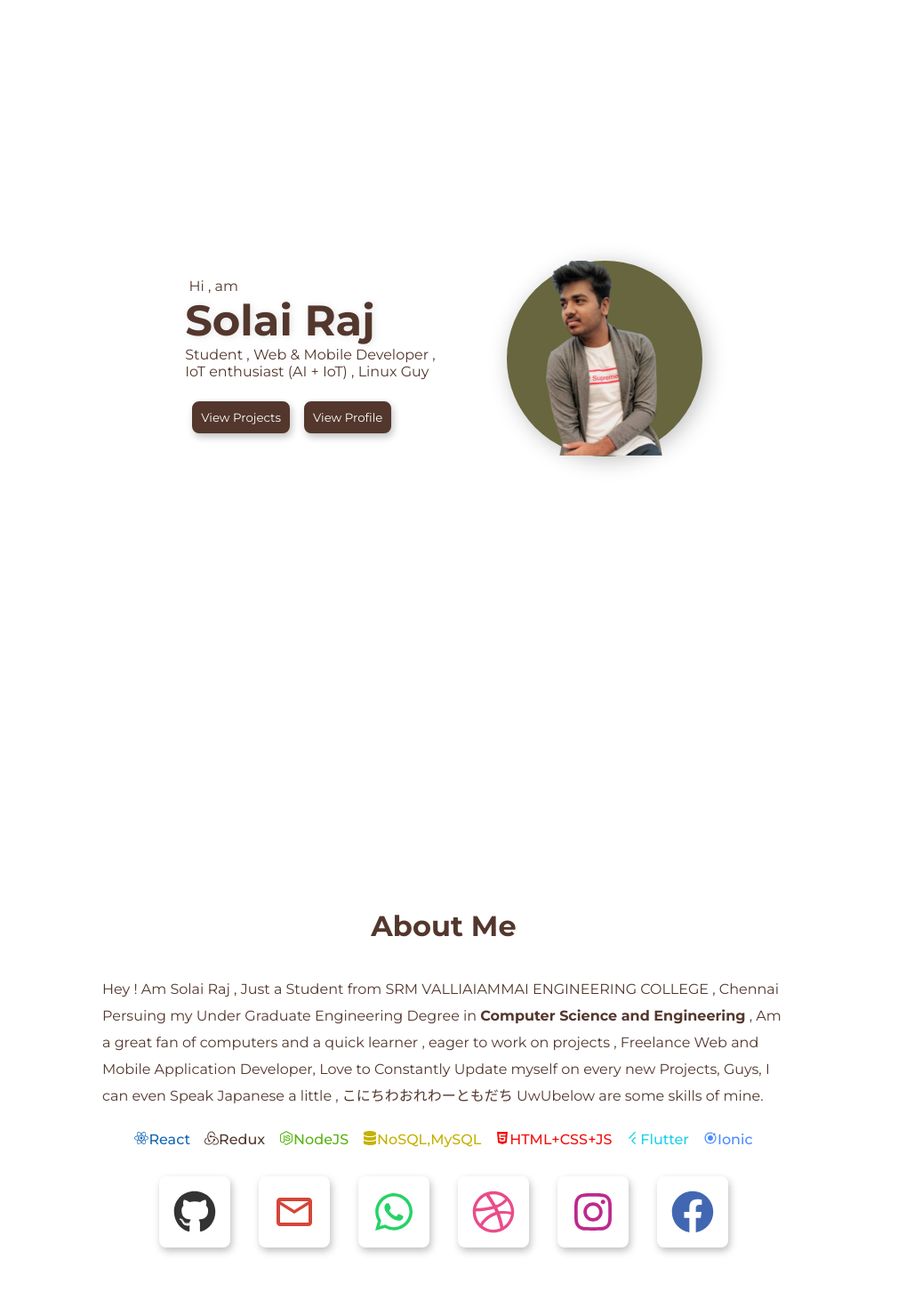
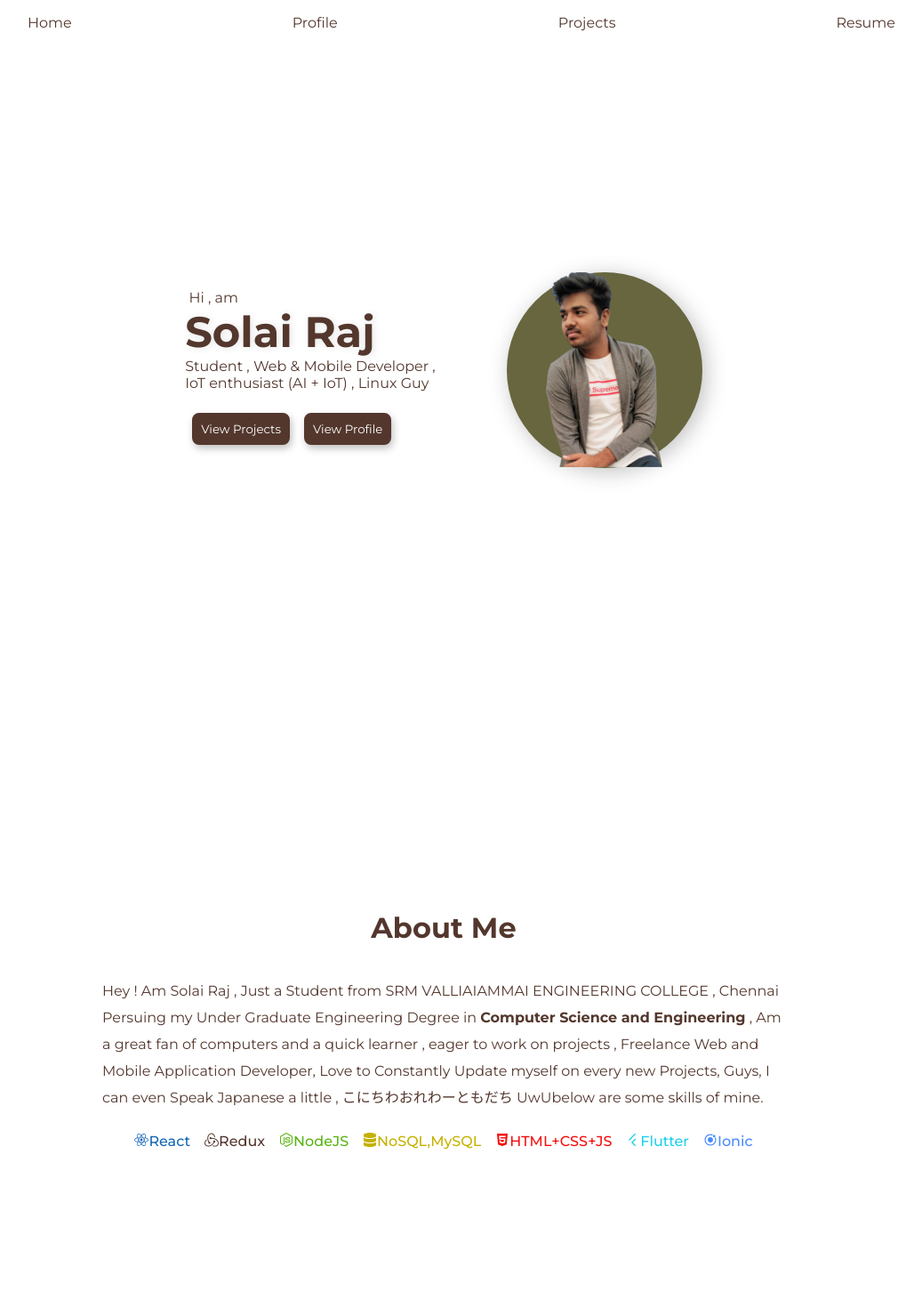
Before and after one commit to RajSolai/personal-portfolio, a Next.js app: page / in a window 1280 px wide. Shown: the top 1470 px of the page at 89% size, without its empty margins (141-1178 px from the left). Built offline with nearby package versions, Linux system fonts and the light colour scheme.

Commit message:
damn layout issue correction

```diff
--- a/pages/components/projectcard.js
+++ b/pages/components/projectcard.js
@@ -6,9 +6,8 @@ export default function ProjectCard(props) {
       <div className="project-card">
         <img
           src="https://core0.staticworld.net/images/article/2017/02/8-most-useful-android-app-shortcuts-phone-new-contact-app-shortcut_7-100709786-orig.jpg"
-          width="300px"
           className="project-card-image"
-          alt=""
+          alt={props.name}
         />
         <div className="project-card-content">
           <h3>{props.name}</h3>
--- a/pages/index.js
+++ b/pages/index.js
@@ -1,4 +1,3 @@
-import { motion } from "framer-motion";
 import Link from "next/link";
 import Head from "next/head";
 import {
@@ -13,7 +12,6 @@ import {
   FaFacebook,
 } from "react-icons/fa";
 import ProjectCard from "./components/projectcard";
-import { useEffect, useState } from "react";
 import { RiFlutterLine } from "react-icons/ri";
 import { IoLogoIonic } from "react-icons/io";
 import { MdMailOutline } from "react-icons/md";
@@ -25,8 +23,16 @@ export default function Home() {
       <Head>
         <title>Solai Raj</title>
       </Head>
+      <nav>
+        <ul>
+          <li>Home</li>
+          <li>Profile</li>
+          <li>Projects</li>
+          <li>Resume</li>
+        </ul>
+      </nav>
       <div className="wrapper">
-        <div className="section home">
+        <div className="section home" id="home">
           <div className="greetbox">
             <div className="greettext">
               <p className="msg"> &nbsp;Hi , am</p>
@@ -36,10 +42,10 @@ export default function Home() {
                 IoT) , Linux Guy
               </span>
               <div className="btn-holder">
-                <Link href="/projects">
+                <Link href="#projects">
                   <button>View Projects</button>
                 </Link>
-                <Link href="/profile">
+                <Link href="#profile">
                   <button className="secondary-btn">View Profile</button>
                 </Link>
               </div>
@@ -49,7 +55,7 @@ export default function Home() {
             </div>
           </div>
         </div>
-        <div className="section profile">
+        <div className="section profile" id="profile">
           <h1>About Me</h1>
           <div className="content">
             <p>
@@ -97,177 +103,47 @@ export default function Home() {
             </span>
           </div>
           <div className="contacts">
-            <motion.div
-              initial={{
-                // y: -20,
-                opacity: 0,
-                scaleX: 0,
-                scaleY: 0,
-              }}
-              animate={{
-                // y: 0,
-                opacity: 100,
-                scaleX: 1,
-                scaleY: 1,
-              }}
-              transition={{
-                duration: 1,
-                type: "spring",
-              }}
-            >
             <div
               className="contact-card github"
               onClick={() => window.location.replace(navigate("github"))}
             >
               <FaGithub className="contact-icon" />
             </div>
-            </motion.div>
-            <motion.div
-              initial={{
-                // y: -20,
-                opacity: 0,
-                scaleX: 0,
-                scaleY: 0,
-              }}
-              animate={{
-                // y: 0,
-                opacity: 100,
-                scaleX: 1,
-                scaleY: 1,
-              }}
-              transition={{
-                duration: 1.5,
-                type: "spring",
-              }}
-            >
             <div
               className="contact-card gmail"
               onClick={() => window.location.replace(navigate("gmail"))}
             >
               <MdMailOutline className="contact-icon" />
             </div>
-            </motion.div>
-            <motion.div
-              initial={{
-                // y: -20,
-                opacity: 0,
-                scaleX: 0,
-                scaleY: 0,
-              }}
-              animate={{
-                // y: 0,
-                opacity: 100,
-                scaleX: 1,
-                scaleY: 1,
-              }}
-              transition={{
-                duration: 2,
-                type: "spring",
-              }}
-            >
             <div
               className="contact-card wa"
               onClick={() => window.location.replace(navigate("wa"))}
             >
               <FaWhatsapp className="contact-icon" />
             </div>
-            </motion.div>
-            <motion.div
-              initial={{
-                // y: -20,
-                opacity: 0,
-                scaleX: 0,
-                scaleY: 0,
-              }}
-              animate={{
-                // y: 0,
-                opacity: 100,
-                scaleX: 1,
-                scaleY: 1,
-              }}
-              transition={{
-                duration: 2.5,
-                type: "spring",
-              }}
-            >
             <div
               className="contact-card dribble"
               onClick={() => window.location.replace(navigate("dribble"))}
             >
               <FaDribbble className="contact-icon" />
             </div>
-            </motion.div>
-            <motion.div
-              initial={{
-                // y: -20,
-                opacity: 0,
-                scaleX: 0,
-                scaleY: 0,
-              }}
-              animate={{
-                // y: 0,
-                opacity: 100,
-                scaleX: 1,
-                scaleY: 1,
-              }}
-              transition={{
-                duration: 3,
-                type: "spring",
-              }}
-            >
             <div
               className="contact-card insta"
               onClick={() => window.location.replace(navigate("insta"))}
             >
               <FaInstagram className="contact-icon" />
             </div>{" "}
-            </motion.div>
-            <motion.div
-              initial={{
-                // y: -20,
-                opacity: 0,
-                scaleX: 0,
-                scaleY: 0,
-              }}
-              animate={{
-                // y: 0,
-                opacity: 100,
-                scaleX: 1,
-                scaleY: 1,
-              }}
-              transition={{
-                duration: 3.5,
-                type: "spring",
-              }}
-            >
             <div
               className="contact-card fb"
               onClick={() => window.location.replace(navigate("fb"))}
             >
               <FaFacebook className="contact-icon" />
             </div>
-            </motion.div>
           </div>
         </div>
-        <div className="section projects">
+        <div className="section projects" id="projects">
           <h1>Projects Of Mine</h1>
           <div className="project-holder">
-            {/* {isLoading ? (
-              <p>Loading ...</p>
-            ) : theprojects.length == 0 ? (
-              <p>Oops, Nothing Found here !</p>
-            ) : (
-              theprojects.map((_data, key) => (
-                <ProjectCard
-                  key={key}
-                  id={key}
-                  name={_data.title}
-                  desc={_data.desc}
-                  link={_data.url}
-                  lang={_data.langs}
-                />
-              ))
-            )} */}
             <ProjectCard
               name={"_data.title"}
               desc={"_data.desc"}
--- a/styles/mobilefirst.css
+++ b/styles/mobilefirst.css
@@ -5,6 +5,12 @@
   --green: #67663f;
   --brown: #53372d;
   color: var(--brown);
+}
+nav>ul{
+  display: flex;
+  list-style: none;
+  align-items: center;
+  justify-content: space-around;
 }
 .wrapper{
   display: flex;
@@ -42,33 +48,26 @@ button:hover {
   align-items: center;
 }
 .section{
-  height: calc(100vh - 10px);
+  height: calc(100vh - 70px);
 }
 .profile {
-  margin: 1rem;
+  margin: .3rem;
   display: flex;
   flex-direction: column;
   justify-content: center;
   align-items: center;
 }
 .projects {
-  margin: 1rem;
-  display: flex;
-  flex-direction: column;
-  justify-content: center;
-  align-items: center;
-}
-.project-holder {
-  padding: 0rem;
-  margin-left: 1rem;
+  margin: 0px;
+  /* text-align: center; */
 }
 .project-card {
-  margin: 1rem 0 0 0;
-  /* width: 320px !important; */
+  margin-bottom: 1rem;
 }
 .home {
-  /* margin-top: 12rem; */
+  /* margin-top: -5rem; */
   display: flex;
+  flex-direction: column-reverse;
   justify-content: center;
   align-items: center;
 }
@@ -77,6 +76,7 @@ button:hover {
 }
 .greetimg {
   display: none;
+  height: 0px;
 }
 .name {
   font-size: 48px;
@@ -120,7 +120,7 @@ button:hover {
   color: #498aff;
 }
 .contacts {
-  display: flex;
+  display: none;
   flex-direction: row;
   flex-wrap: wrap;
   justify-content: center;
@@ -173,6 +173,7 @@ button:hover {
 }
 .project-card-image{
   border-radius: 8px 8px 0px 0px;
+  width: calc(100vw - 1.75rem);
 }
 
 @media only screen and (min-width: 700px) {
```
Lines whose indentation alone changed are shown as unchanged.
